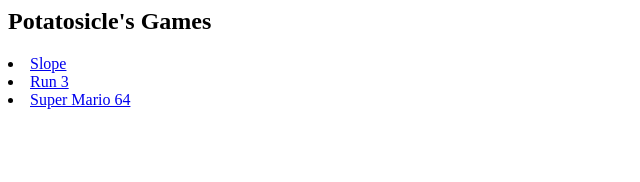
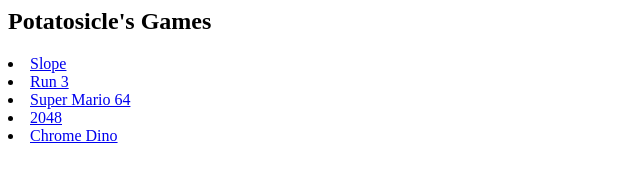
Before and after one commit to Potatosicle/Potatosicle.github.io, a plain HTML site: page index.html in a window 1280 px wide. Shown: the whole page, without its empty margins (0-640 px from the left). Drawn offline with Linux system fonts and the light colour scheme.

Commit message:
dino + 2048

```diff
--- a/index.html
+++ b/index.html
@@ -22,3 +22,14 @@
   Super Mario 64
 </a>
 </li>
+
+<li>
+<a href= "https://potatosicle.github.io/2048/">
+  2048
+</a>
+</li>
+<li>
+<a href= "https://potatosicle.github.io/Chrome-Dino/">
+  Chrome Dino
+</a>
+</li>
```
